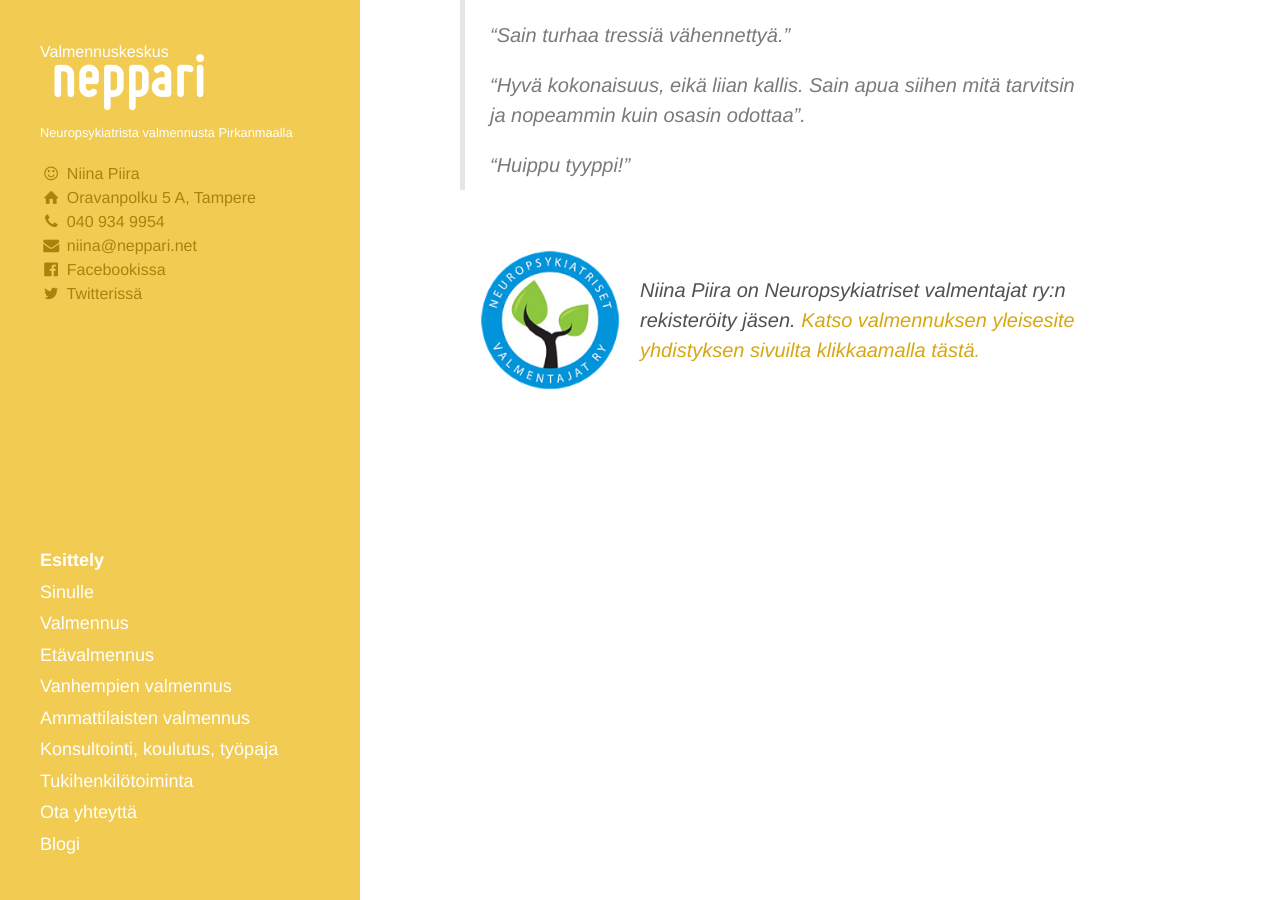
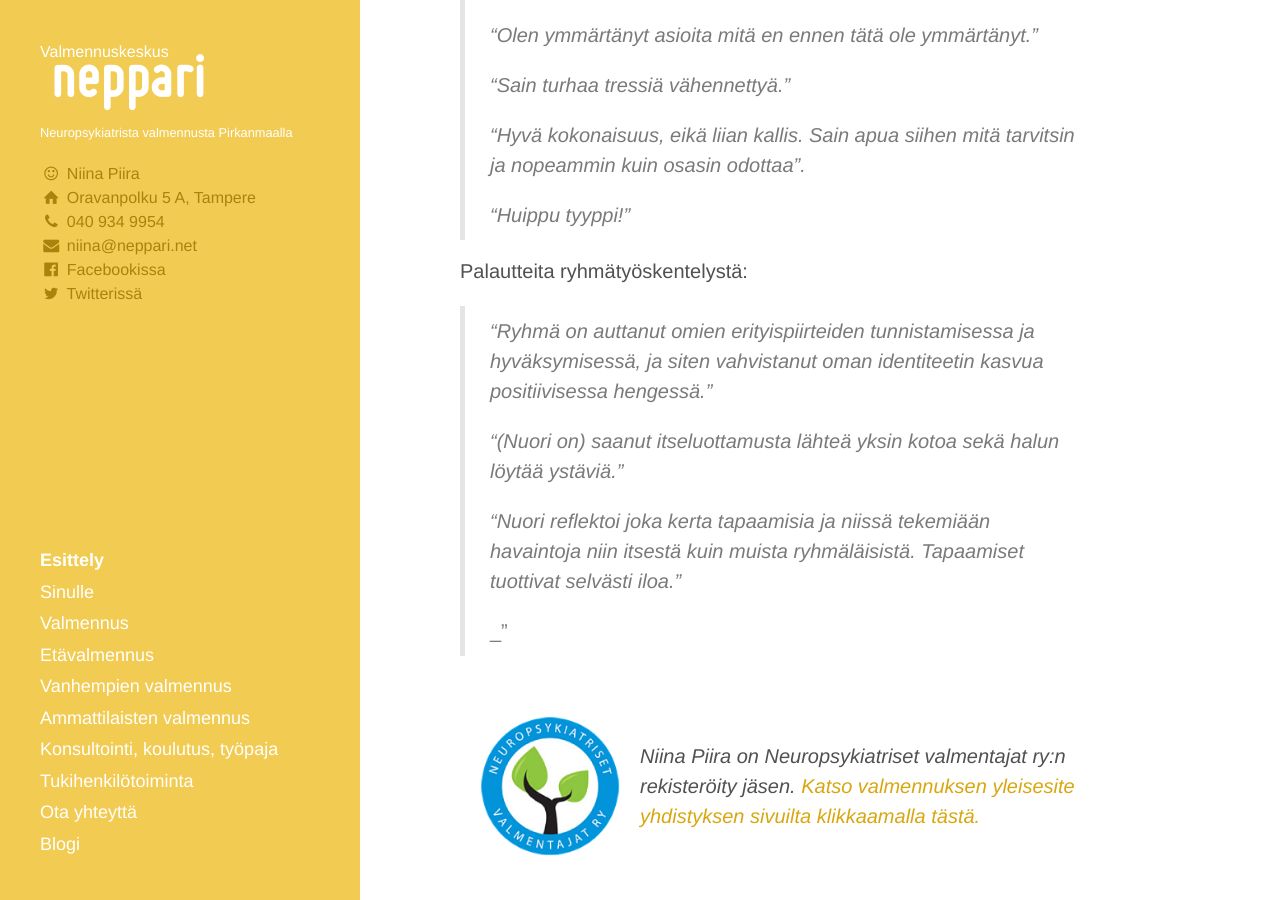
Before and after one commit to niinapiira/neppari.net, a Jekyll site: the page built from index.md, in a window 1280 px wide and 900 px high, scrolled down 2972 px. Built offline with Jekyll 4.4.1, drawn with Linux system fonts in a browser that asks for light colours; some of the changed text lies outside the part shown.

Commit message:
Update index.md

```diff
--- a/index.md
+++ b/index.md
@@ -65,6 +65,8 @@
 
 Paljon on kehittämistä edelleen, mutta onnistumisia on saavutettu paljon vuosien varrella. =)
 
+Palautteita yksilötyöskentelystä:
+
 > _"Niina toimii aktiivisesti nepsy-asioissa ja hakee luovasti uusia väyliä tavoittaa & palvella  asiakkaita parhaalla mahdollisella tavalla."_
 >
 > _"Lapsen itsetunto on parantunut, hän luottaa enemmän itseensä ja koulunkäynti sujuu."_
@@ -98,3 +100,13 @@
 > _"Hyvä kokonaisuus, eikä liian kallis. Sain apua siihen mitä tarvitsin ja nopeammin kuin osasin odottaa"._
 >
 > _"Huippu tyyppi!"_
+
+Palautteita ryhmätyöskentelystä:
+
+> _"Ryhmä on auttanut omien erityispiirteiden tunnistamisessa ja hyväksymisessä, ja siten vahvistanut oman identiteetin kasvua positiivisessa hengessä."_
+>
+> _"(Nuori on) saanut itseluottamusta lähteä yksin kotoa sekä halun löytää ystäviä."_
+>
+> _"Nuori reflektoi joka kerta tapaamisia ja niissä tekemiään havaintoja niin itsestä kuin muista ryhmäläisistä. Tapaamiset tuottivat selvästi iloa."_
+>
+> _"
```
